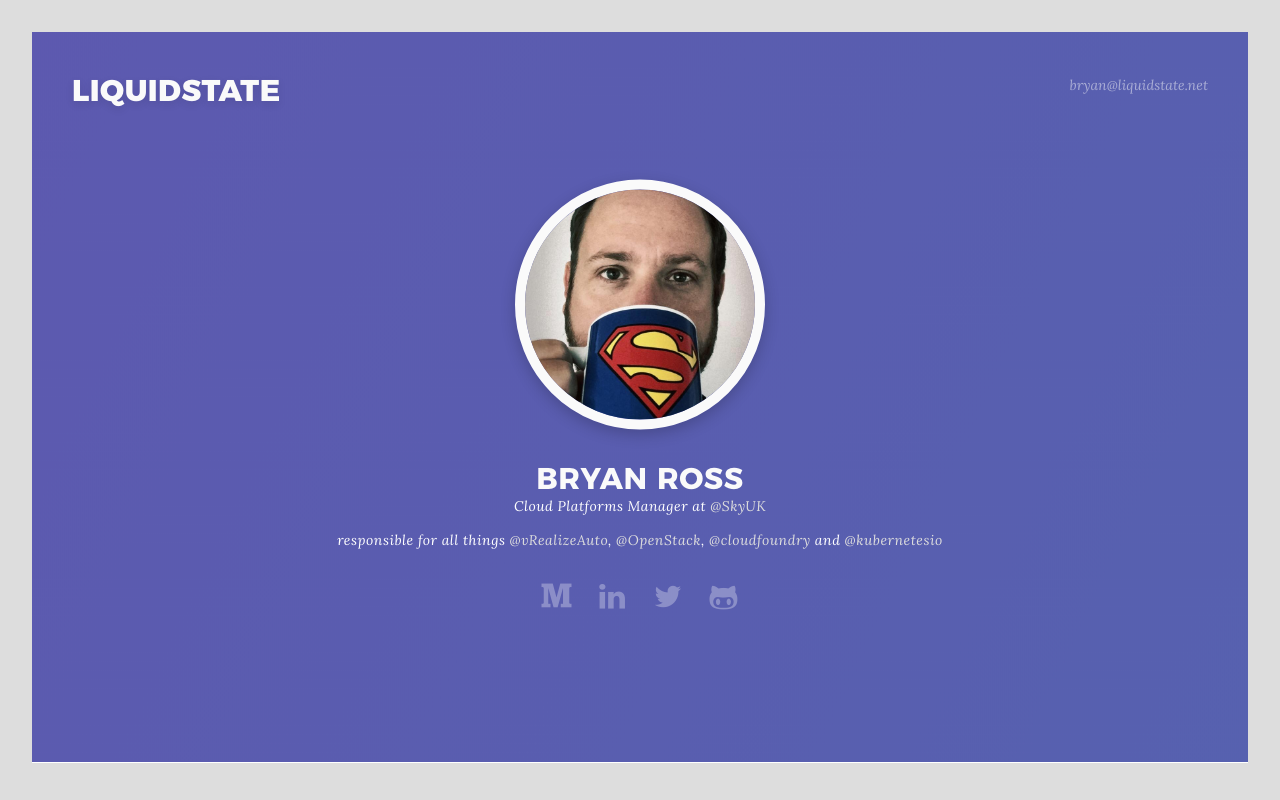
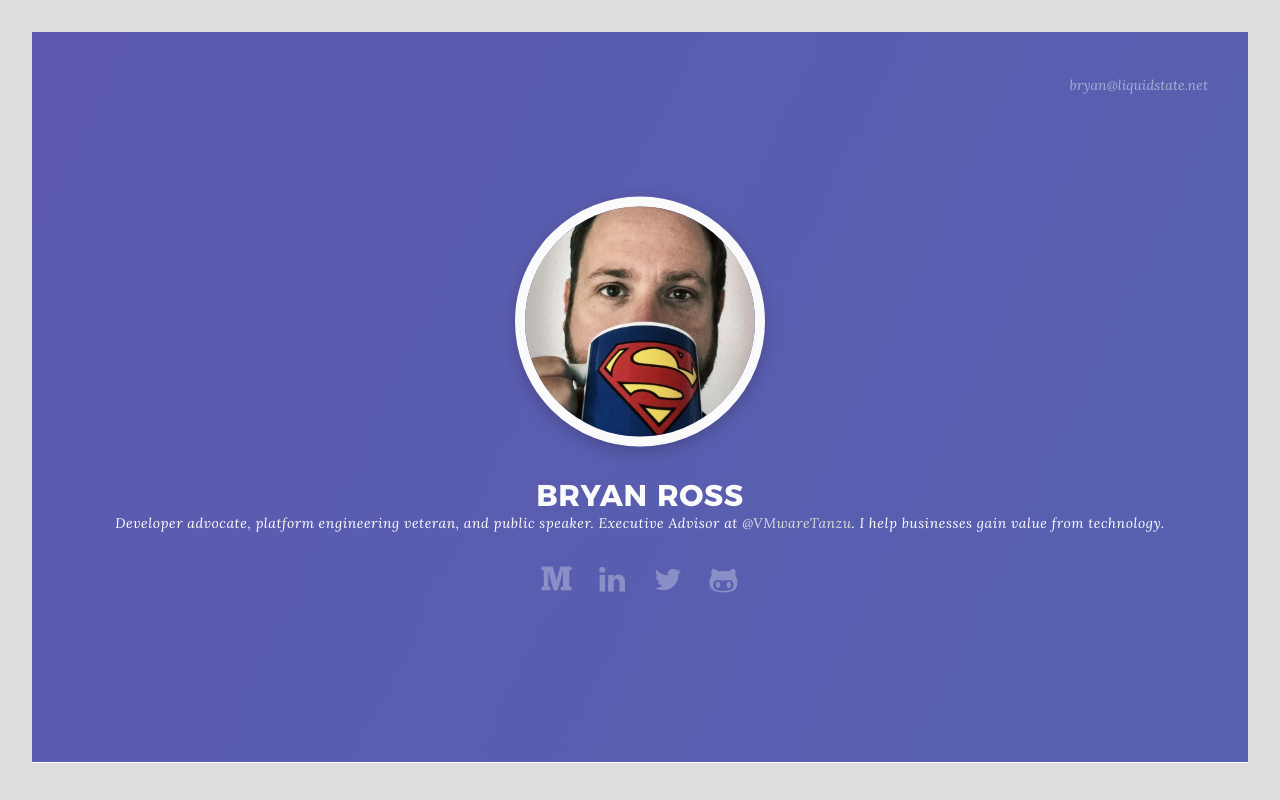
Before and after one commit to bryanrossUK/bryanrossUK.github.io, a plain HTML site: page index.html in a window 1280 px wide. Drawn offline with Linux system fonts and the light colour scheme.

Commit message:
updated job title and intro

```diff
--- a/index.html
+++ b/index.html
@@ -37,7 +37,7 @@
                <header class="header">
                   <div class="logo left-part">
                      <a href="index.html">
-                        <h2>liquidstate</h2>
+                        <h2>&nbsp;</h2>
                      </a>
                   </div>
                   <div class="right-part short-contact">
@@ -68,7 +68,8 @@
                            <!--End profile image-->
                            <!--Profile name-->
                            <div class="profile-name mt-30">
-                              <h2>Bryan Ross<span>Cloud Platforms Manager at <a href="https://twitter.com/SkyUK">@SkyUK</a><br /><br />responsible for all things <a href="https://twitter.com/vrealizeauto">@vRealizeAuto</a>, <a href="https://twitter.com/OpenStack">@OpenStack</a>, <a href="https://twitter.com/cloudfoundry">@cloudfoundry</a> and <a href="https://twitter.com/kubernetesio">@kubernetesio</a></span></h2>
+                              <h2>Bryan Ross<span>Developer advocate, platform engineering veteran, and public speaker.  Executive Advisor at
+                                 <a href="https://twitter.com/VMwareTanzu">@VMwareTanzu</a>. I help businesses gain value from technology.</h2>
                            </div>
                            <!--End profile name-->
                            <!--Profile social-->
```
